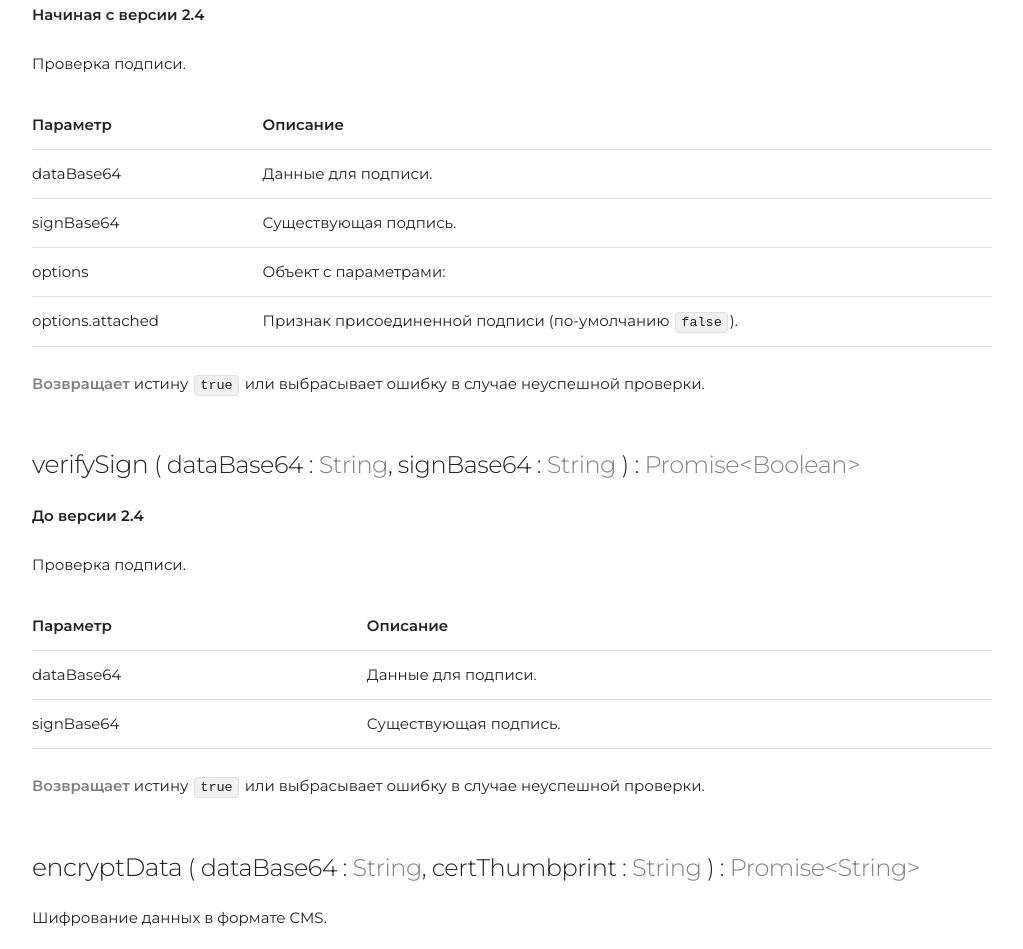
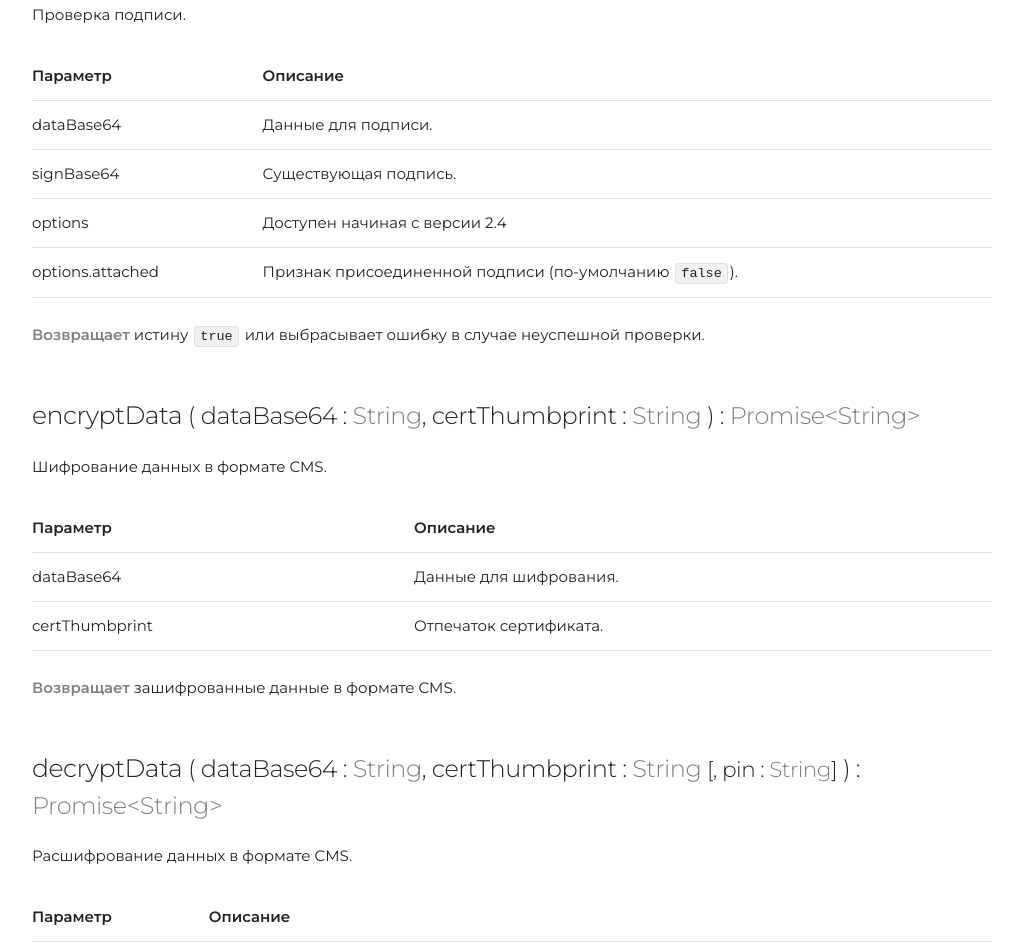
Before and after one commit to Aleksandr-ru/RusCryptoJS, a website built with webpack: page docs/cryptopro.html in a window 1280 px wide. Shown: the part 8256-9205 px from the top of the page, without its empty margins (128-1151 px from the left). Built offline with nearby package versions, Linux system fonts and the light colour scheme.

Commit message:
cosmetics

```diff
--- a/docs/cryptopro.html
+++ b/docs/cryptopro.html
@@ -550,7 +550,6 @@ cryptopro.init().then(function(info) {
                         <span class="optional">[, options : <span class="type">Object</span>]</span>
                     ) : <span class="type">Promise&lt;Boolean&gt;</span>
                 </h5>
-                <p><b>Начиная с версии 2.4</b></p>
                 <p>Проверка подписи.</p>
                 <table class="u-full-width">
                     <thead>
@@ -570,42 +569,12 @@ cryptopro.init().then(function(info) {
                         </tr>
                         <tr>
                             <td>options</td>
-                            <td>Объект с параметрами:</td>
+                            <td>Доступен начиная с версии 2.4</td>
                         </tr>
                         <tr>
                             <td>options.attached</td>
                             <td>Признак присоединенной подписи (по-умолчанию <code>false</code>).</td>
                         </tr>
-                    </tbody>
-                </table>
-                <p>
-                    <b class="returns">Возвращает</b> истину <code>true</code> или выбрасывает ошибку в случае неуспешной проверки.
-                </p>
-                <h5>
-                    <span class="function">verifySign</span>
-                    (
-                    dataBase64 : <span class="type">String</span>,
-                    signBase64 : <span class="type">String</span>
-                    ) : <span class="type">Promise&lt;Boolean&gt;</span>
-                </h5>
-                <p><b>До версии 2.4</b></p>
-                <p>Проверка подписи.</p>
-                <table class="u-full-width">
-                    <thead>
-                    <tr>
-                        <th>Параметр</th>
-                        <th>Описание</th>
-                    </tr>
-                    </thead>
-                    <tbody>
-                    <tr>
-                        <td>dataBase64</td>
-                        <td>Данные для подписи.</td>
-                    </tr>
-                    <tr>
-                        <td>signBase64</td>
-                        <td>Существующая подпись.</td>
-                    </tr>
                     </tbody>
                 </table>
                 <p>
```
